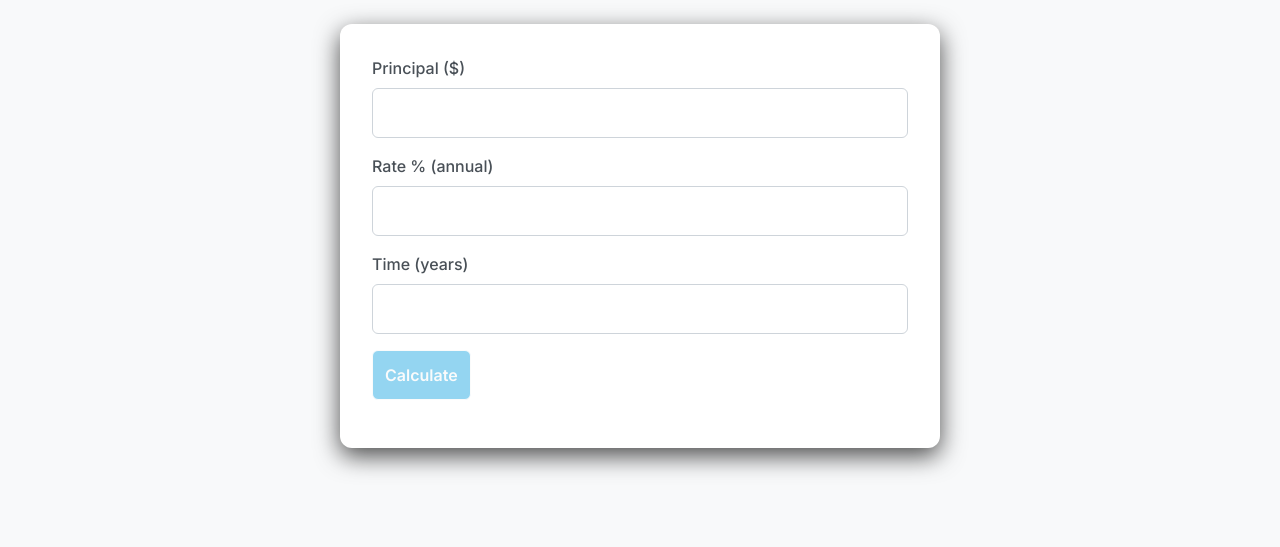
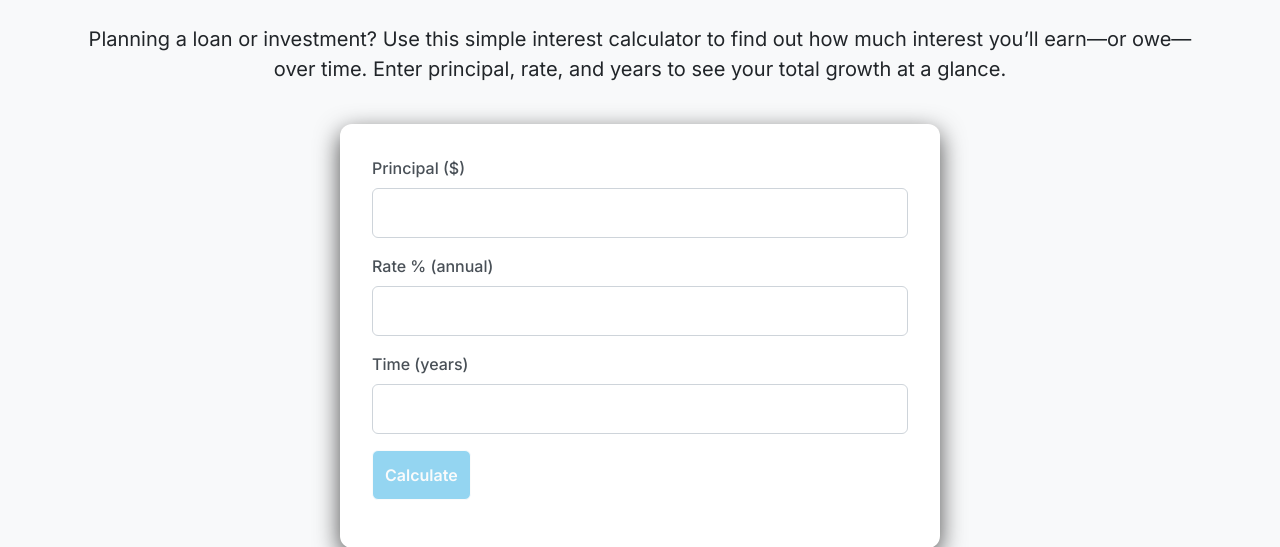
Before and after one commit to btomlinson237/newProject, a Flask app: page /interest in a window 1280 px wide. Shown: the part 164-711 px from the top of the page. Run offline with Flask 3, Linux system fonts and the light colour scheme.

Commit message:
More descriptive calculator pages

```diff
--- a/templates/interest.html
+++ b/templates/interest.html
@@ -1,6 +1,16 @@
 {% extends 'base.html' %}
 {% block page_title %}Simple Interest Calculator{% endblock %}
 {% block content %}
+
+<!-- Intro sales-pitch -->
+<div class="mb-4 text-center">
+  <p class="lead">
+    Planning a loan or investment? Use this simple interest calculator to find
+    out how much interest you’ll earn—or owe—over time. Enter principal, rate,
+    and years to see your total growth at a glance.
+  </p>
+</div>
+
 <div x-data="interestCalc()" class="form-card">
 
   <!-- Principal -->
```
Also changed, not shown: templates/bmi.html (+10 -0 lines), templates/tip.html (+8 -0 lines).
